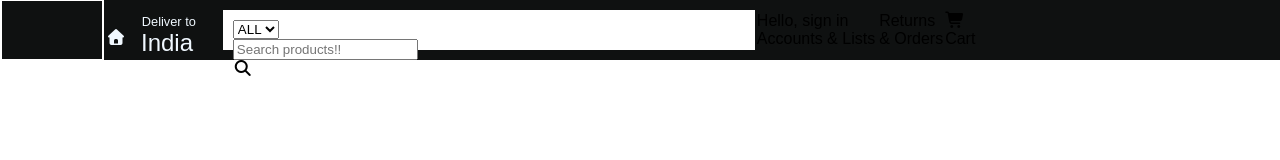
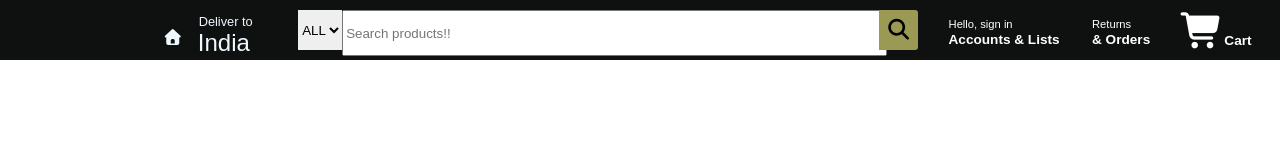
Before and after one commit to meghpujara07/amazon-clone, a plain HTML site: page index.html in a window 1280 px wide. Drawn offline with Linux system fonts and the light colour scheme.

Commit message:
Add files via upload

```diff
--- a/style.css
+++ b/style.css
@@ -9,9 +9,10 @@
     height: 60px;
     background-color:#0f1111;
     display: flex;
+
     align-items: center;
-
-
+    justify-content: space-evenly;
+    color: #000;
 
 }
 .navlogo{
@@ -55,11 +56,102 @@
 
 
 }
+
 .nav-search{
-    margin-left:25px;
-    height: 20px;
+    margin-left:15px;
+    height: 40px;
+   display: flex;
+    width:620px;
+ justify-content: space-evenly;
+   align-items: center;
+   background-color: #0f1111;
 
-    width:40vw;
-  padding: 10px;
-    background-color: white;
+
+
 }
+.search-icon{
+ width: 45px;
+ height: 40px;
+ display: flex;
+ flex-direction: row;
+ justify-content: center;
+ align-items: center;
+
+    background-color: rgb(154, 154, 85);
+    border-bottom-right-radius: 3px;
+    border-top-right-radius: 3px;
+    font-size: 1.3rem;
+    color: #000;
+}
+.search-icon i{
+
+    align-self: center;
+}
+
+.search-place{
+    font-size: 1rem;
+    width:100%;
+    border: none;
+    border: none;
+    height: 40px;
+}
+.search-place input{
+    height:100%;
+    width: 100%;
+
+}
+.search-select{
+    background-color: #f3f3f3;
+    width: 50px;
+    height: 40px;
+    text-align: center;
+    border-top-left-radius: 4px;
+    border-bottom-left-radius: 4px;
+    border: none;
+    display: flex;
+    flex-direction: row;
+    justify-content: center;
+
+
+
+
+
+}
+.search-select select{
+    height: 100%;
+    border: none;
+}
+.border7:hover{
+ border:orange 2px solid;
+}
+
+/* box4 */
+.nav-signin{
+
+    color: white;
+}
+span{
+    font-size: 0.7rem;
+
+}
+.nav-second{
+    font-size: 0.85rem;
+    font-weight: 700;
+}
+
+
+
+/* box5 */
+.cart{
+    display: flex;
+ justify-content: space-around;
+
+ color: #ffffff;
+}
+.cart-icon i{
+    height: 100%;
+    font-size: 35px;
+}
+.cart-cart{
+    align-self: flex-end;
+}
```
